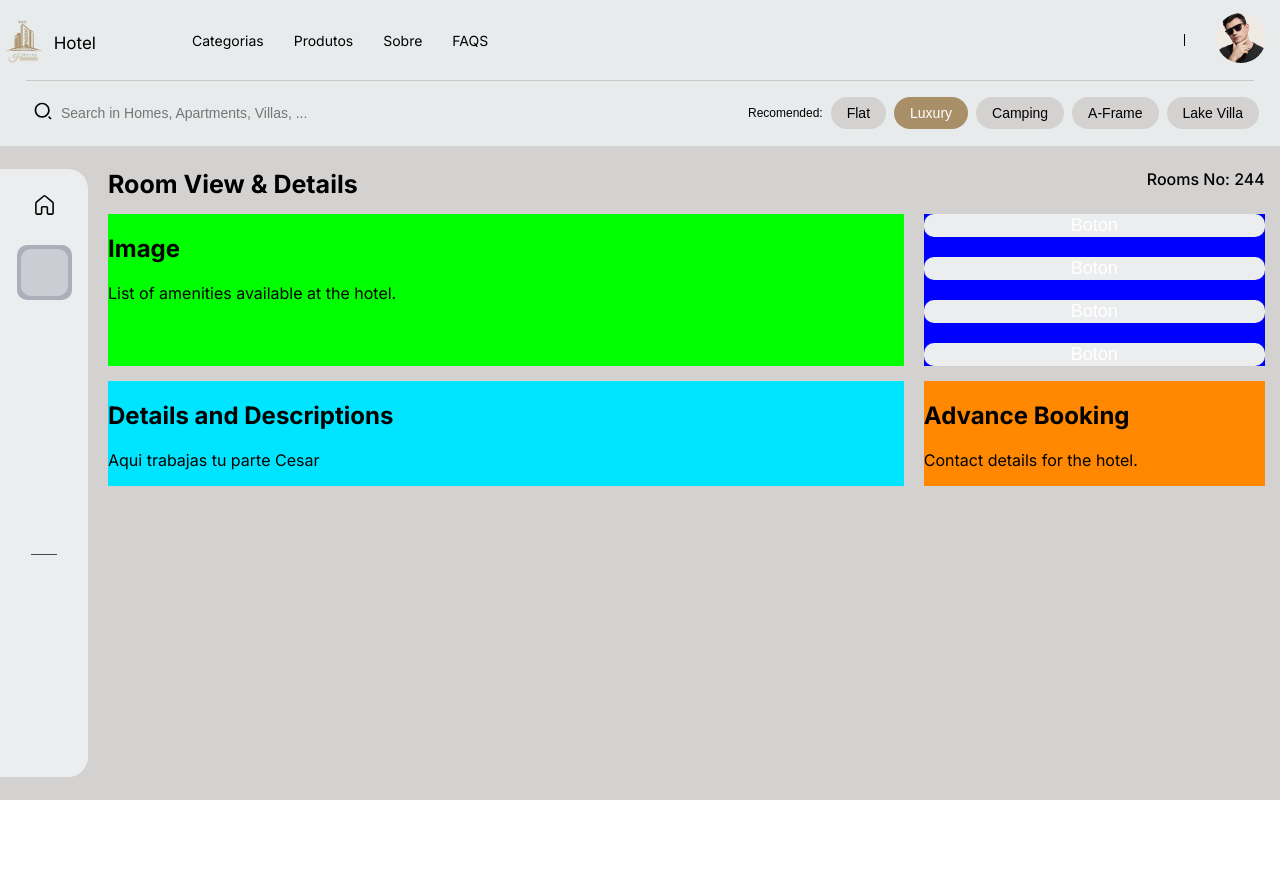
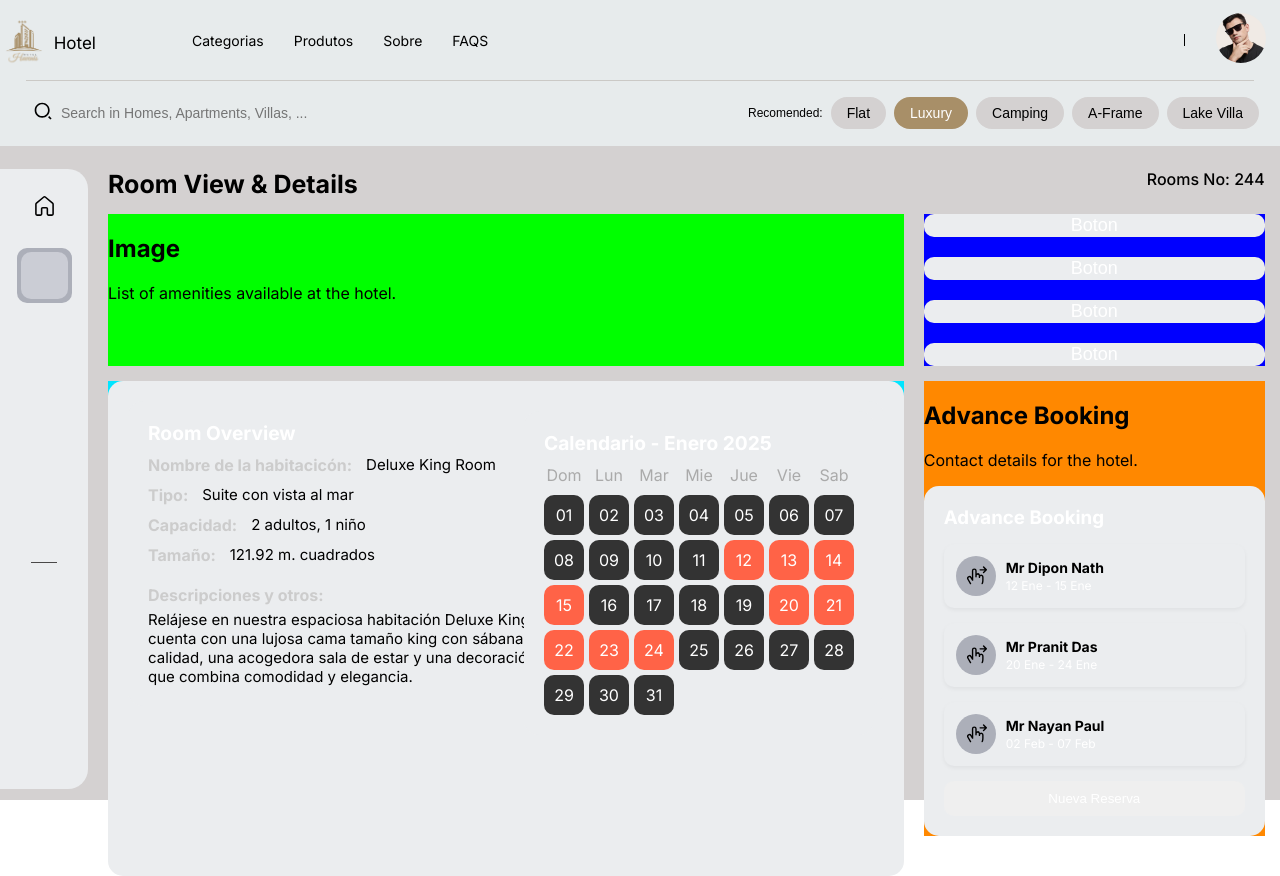
Before and after one commit to ndelacruz-2023048/Sistema-gestion-hotelera, a React (Vite) app in the folder frontend/: page /DetailHotel in a window 1280 px wide. Before the commit the page ends 800 px from the top, so only its background shows below. Built offline with nearby package versions, Linux system fonts and the light colour scheme; some icons are missing.

Commit message:
Se agregan archivos AdvanceBooking, RoomOverview, Calendar y AdvanceBookingInfo en moleculas y organismos respectivamente v1, atomos Label y Title, se Modifican DetailHotelTemplate al igual que DetailsAndDescriptions

```diff
--- /dev/null
+++ b/frontend/src/components/atomos/Label.jsx
@@ -0,0 +1,6 @@
+import styled from "styled-components"
+
+export const Label = styled.span`
+  font-weight: bold;
+  color: ${({ theme }) => theme.textSecondary || "#ccc"};
+`
--- /dev/null
+++ b/frontend/src/components/atomos/Title.jsx
@@ -0,0 +1,7 @@
+import styled from "styled-components"
+
+export const Title = styled.h3`
+  margin: 0;
+  font-size: 1.2rem;
+  color: ${({ theme }) => theme.textPrimary || "white"};
+`
--- /dev/null
+++ b/frontend/src/components/moleculas/AdvanceBooking.jsx
@@ -0,0 +1,55 @@
+import styled from "styled-components"
+import { Icon } from "@iconify/react"
+
+export const BookingCard = ({ name, date, icon = "ph:hand-swipe-right" }) => {
+  return (
+    <Card>
+      <Avatar>
+        <Icon icon={icon} className="avatar-icon" />
+      </Avatar>
+      <Info>
+        <strong>{name}</strong>
+        <small>{date}</small>
+      </Info>
+    </Card>
+  )
+}
+
+const Card = styled.div`
+  display: flex;
+  align-items: center;
+  gap: 10px;
+  background-color: ${({ theme }) => theme.bgSidebar};
+  padding: 12px;
+  border-radius: 10px;
+  box-shadow: 0px 2px 4px rgba(0,0,0,0.05);
+`
+
+const Avatar = styled.div`
+  width: 40px;
+  height: 40px;
+  background-color: ${({ theme }) => theme.activeIconBorderSidebar};
+  border-radius: 50%;
+  display: flex;
+  align-items: center;
+  justify-content: center;
+
+  .avatar-icon {
+    font-size: 22px;
+    color: ${({ theme }) => theme.color};
+  }
+`
+
+const Info = styled.div`
+  display: flex;
+  flex-direction: column;
+  gap: 2px;
+  strong {
+    font-size: 14px;
+    color: ${({ theme }) => theme.color};
+  }
+  small {
+    font-size: 12px;
+    color: ${({ theme }) => theme.textSecondary};
+  }
+`
--- /dev/null
+++ b/frontend/src/components/moleculas/Calendar.jsx
@@ -0,0 +1,60 @@
+import styled from "styled-components"
+import {Title} from "../atomos/Title"
+
+const days = ["Dom", "Lun", "Mar", "Mie", "Jue", "Vie", "Sab"]
+const dates = Array.from({ length: 31 }, (_, i) => i + 1)
+
+export const Calendar = () => {
+  return (
+    <Container>
+      <Title>Calendario - Enero 2025</Title>
+      <Weekdays>
+        {days.map((day) => (
+          <Day key={day}>{day}</Day>
+        ))}
+      </Weekdays>
+      <Grid>
+        {dates.map((date) => (
+          <DateCell key={date} isHighlighted={[12, 13, 14, 15, 20, 21, 22, 23, 24].includes(date)}>
+            {date.toString().padStart(2, "0")}
+          </DateCell>
+        ))}
+      </Grid>
+    </Container>
+  )
+}
+
+const Container = styled.div`
+  display: flex;
+  flex-direction: column;
+  gap: 10px;
+`
+
+const Weekdays = styled.div`
+  display: flex;
+  justify-content: space-between;
+`
+
+const Day = styled.div`
+  width: 40px;
+  text-align: center;
+  color: ${({ theme }) => theme.textSecondary || "#aaa"};
+`
+
+const Grid = styled.div`
+  display: grid;
+  grid-template-columns: repeat(7, 1fr);
+  gap: 5px;
+`
+
+const DateCell = styled.div`
+  width: 40px;
+  height: 40px;
+  background-color: ${({ isHighlighted, theme }) =>
+    isHighlighted ? theme.primary || "tomato" : theme.bgCard || "#333"};
+  border-radius: 10px;
+  color: white;
+  display: flex;
+  align-items: center;
+  justify-content: center;
+`
--- /dev/null
+++ b/frontend/src/components/moleculas/RoomOverview.jsx
@@ -0,0 +1,42 @@
+import styled from "styled-components"
+import { Title } from "../atomos/Title"
+import { Label } from "../atomos/Label"
+import {Text} from "../atomos/Text"
+
+export const RoomOverview = () => {
+  return (
+    <Container>
+      <Title>Room Overview</Title>
+      <Row><Label>Nombre de la habitacicón:</Label> <Text>Deluxe King Room</Text></Row>
+      <Row><Label>Tipo:</Label> <Text>Suite con vista al mar</Text></Row>
+      <Row><Label>Capacidad:</Label> <Text>2 adultos, 1 niño</Text></Row>
+      <Row><Label>Tamaño:</Label> <Text>121.92 m. cuadrados</Text></Row>
+      <Description>
+        <Label>Descripciones y otros:</Label>
+        <Text>
+        Relájese en nuestra espaciosa habitación Deluxe King, que cuenta con una lujosa cama tamaño king con sábanas de primera calidad,
+        una acogedora sala de estar y una decoración moderna que combina comodidad y elegancia.
+        </Text>
+      </Description>
+    </Container>
+  )
+}
+
+const Container = styled.div`
+  display: flex;
+  flex-direction: column;
+  width: 65%;
+  gap: 10px;
+`
+
+const Row = styled.div`
+  display: flex;
+  gap: 3%;
+`
+
+const Description = styled.div`
+  margin-top: 10px;
+  display: flex;
+  flex-direction: column;
+  gap: 5px;
+`
--- /dev/null
+++ b/frontend/src/components/organismos/DetailHotel/AdvanceBookingInfo.jsx
@@ -0,0 +1,39 @@
+import styled from "styled-components"
+import { BookingCard } from "../../moleculas/AdvanceBooking"
+
+export const AdvanceBooking = () => {
+  return (
+    <Container>
+      <Title>Advance Booking</Title>
+      <BookingCard name="Mr Dipon Nath" date="12 Ene - 15 Ene" />
+      <BookingCard name="Mr Pranit Das" date="20 Ene - 24 Ene" />
+      <BookingCard name="Mr Nayan Paul" date="02 Feb - 07 Feb" />
+      <NewBooking>Nueva Reserva</NewBooking>
+    </Container>
+  )
+}
+
+const Container = styled.div`
+  flex: 1;
+  background-color: ${({ theme }) => theme.bgSidebar};
+  color: white;
+  border-radius: 15px;
+  padding: 20px;
+  display: flex;
+  flex-direction: column;
+  gap: 15px;
+`
+
+const Title = styled.h3`
+  margin: 0;
+`
+
+const NewBooking = styled.button`
+  margin-top: auto;
+  background-color: ${({ theme }) => theme.primary};
+  color: white;
+  border: none;
+  padding: 10px;
+  border-radius: 10px;
+  cursor: pointer;
+`
--- a/frontend/src/components/organismos/DetailHotel/DetailsAndDescriptions.jsx
+++ b/frontend/src/components/organismos/DetailHotel/DetailsAndDescriptions.jsx
@@ -1,13 +1,48 @@
 import styled from "styled-components"
+import { RoomOverview } from "../../moleculas/RoomOverview"
+import { Calendar } from "../../moleculas/Calendar"
 
 export const DetailsAndDescriptions = () => {
     return (
-        <Container>
-            <h1>Details and Descriptions</h1>
-            <p>Aqui trabajas tu parte Cesar</p>
-        </Container>
+        <Wrapper>
+        <TopRightBox>
+            <Container>
+                <Calendar />
+            </Container>
+        </TopRightBox>
+            <Container>
+                <RoomOverview />
+            </Container>
+      </Wrapper>
     )
 }
 
 const Container = styled.div`
+  flex: 2;
+  background-color: ${({ theme }) => theme.bgSidebar};
+  color: white;
+  border-radius: 15px;
+  padding: 20px;
+  display: flex;
+  flex-direction: column;
+  gap: 20px;
 `
+
+const Wrapper = styled.div`
+  position: relative;
+  width: 95%;
+  height: 100%;
+  background-color: ${({ theme }) => theme.bgSidebar};
+  border-radius: 15px;
+  padding: 20px;
+`
+
+const TopRightBox = styled.div`
+  position: absolute;
+  top: 20px;
+  right: 20px;
+  background-color: ${({ theme }) => theme.bgCard};
+  padding: 10px;
+  border-radius: 10px;
+  z-index: 2;
+`
--- a/frontend/src/components/template/DetailHotelTemplate.jsx
+++ b/frontend/src/components/template/DetailHotelTemplate.jsx
@@ -1,6 +1,7 @@
 import styled from "styled-components"
 import { RoomsDetail } from "../organismos/DetailHotel/RoomsDetail"
 import { DetailsAndDescriptions } from "../organismos/DetailHotel/DetailsAndDescriptions"
+import { AdvanceBooking } from "../organismos/DetailHotel/AdvanceBookingInfo"
 
 export const DetailHotelTemplate = () => {
     return (
@@ -25,6 +26,7 @@ export const DetailHotelTemplate = () => {
                 <Area6>
                     <h2>Advance Booking</h2>
                     <p>Contact details for the hotel.</p>
+                    <AdvanceBooking/>
                 </Area6>
             </MainContent>
         </Container>
```
